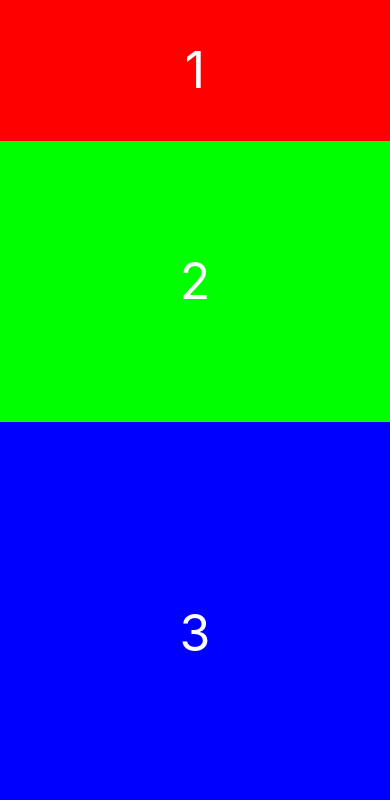
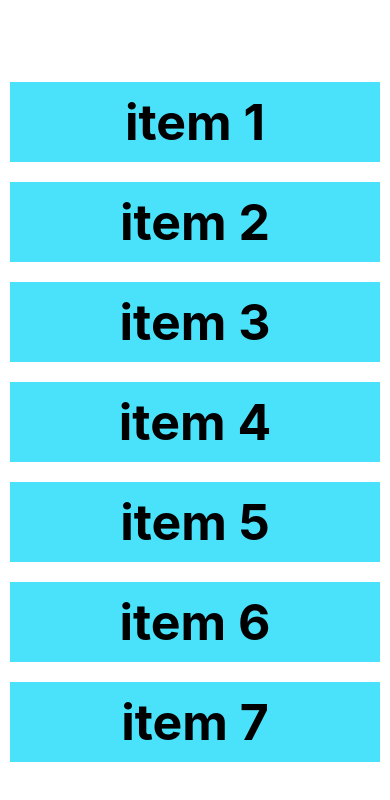
Before and after one commit to AyedNejmeddine/react-native-basics, a React Native app: screen / in a window 390 px wide. Shown: the top 800 px of the page. Built offline with nearby package versions, Linux system fonts and the light colour scheme.

Commit message:
create mapping items

```diff
--- a/App.js
+++ b/App.js
@@ -1,18 +1,26 @@
-import React from 'react';
+import React, {useState} from 'react';
 import {View, Text, StyleSheet} from 'react-native';
 
 const App = () => {
+  const [items, setItems] = useState([
+    {key: 1, item: 'item 1'},
+    {key: 2, item: 'item 2'},
+    {key: 3, item: 'item 3'},
+    {key: 4, item: 'item 4'},
+    {key: 5, item: 'item 5'},
+    {key: 6, item: 'item 6'},
+    {key: 7, item: 'item 7'},
+  ]);
+
   return (
     <View style={styles.body}>
-      <View style={styles.view1}>
-        <Text style={styles.text}>1</Text>
-      </View>
-      <View style={styles.view2}>
-        <Text style={styles.text}>2</Text>
-      </View>
-      <View style={styles.view3}>
-        <Text style={styles.text}>3</Text>
-      </View>
+      {items.map(object => {
+        return (
+          <View style={styles.item} key={object.key}>
+            <Text style={styles.text}>{object.item}</Text>
+          </View>
+        );
+      })}
     </View>
   );
 };
@@ -28,25 +36,14 @@ const styles = StyleSheet.create({
   text: {
     fontSize: 50,
     margin: 10,
-    color: '#ffffff',
+    color: '#000000',
+    fontWeight: 'bold',
   },
-  view1: {
-    flex: 1,
-    backgroundColor: '#ff0000',
+  item: {
+    backgroundColor: '#4ae1fa',
     alignItems: 'center',
     justifyContent: 'center',
-  },
-  view2: {
-    flex: 2,
-    backgroundColor: '#00ff00',
-    alignItems: 'center',
-    justifyContent: 'center',
-  },
-  view3: {
-    flex: 3,
-    backgroundColor: '#0000ff',
-    alignItems: 'center',
-    justifyContent: 'center',
+    margin: 10,
   },
 });
 
```
